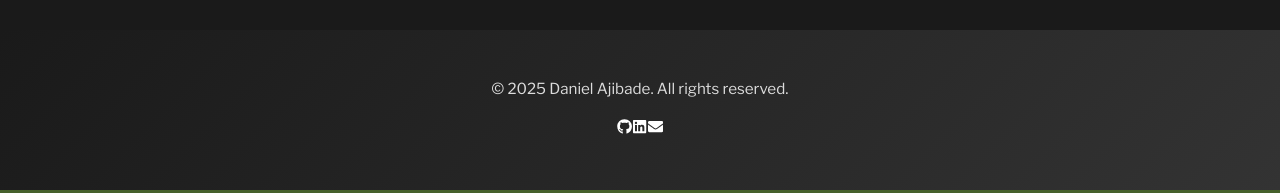
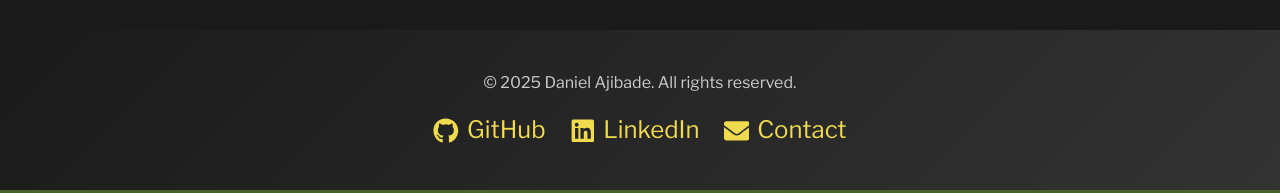
Before and after one commit to ade-wale68/ADEWALE-AJIBADE, a React (Vite) app: page / in a window 1280 px wide. Shown: the part 3469-3662 px from the top of the page. Built offline with nearby package versions, Linux system fonts and the light colour scheme.

Commit message:
Enhance Header and Footer components with improved styling and functionality

```diff
--- a/src/components/Footer.jsx
+++ b/src/components/Footer.jsx
@@ -5,29 +5,17 @@ import { FaGithub, FaLinkedin, FaEnvelope } from 'react-icons/fa';
 const Footer = () => {
     return (
         <footer className="footer">
-            <div className="footer-container">
-                <p className="footer-text">
-                    &copy; {new Date().getFullYear()} Daniel Ajibade. All rights reserved.
-                </p>
-                <div className="footer-social">
-                    <a
-                        href="https://github.com/yourusername"
-                        target="_blank"
-                        rel="noopener noreferrer"
-                        aria-label="GitHub"
-                    >
-                        <FaGithub className="footer-icon" />
+            <div className="footer-content">
+                <p>&copy; {new Date().getFullYear()} Daniel Ajibade. All rights reserved.</p>
+                <div className="social-links">
+                    <a href="https://github.com/yourusername" target="_blank" rel="noopener noreferrer">
+                        <FaGithub className="social-icon" /> GitHub
                     </a>
-                    <a
-                        href="https://linkedin.com/in/yourusername"
-                        target="_blank"
-                        rel="noopener noreferrer"
-                        aria-label="LinkedIn"
-                    >
-                        <FaLinkedin className="footer-icon" />
+                    <a href="https://linkedin.com/in/yourusername" target="_blank" rel="noopener noreferrer">
+                        <FaLinkedin className="social-icon" /> LinkedIn
                     </a>
-                    <a href="mailto:your.email@example.com" aria-label="Email">
-                        <FaEnvelope className="footer-icon" />
+                    <a href="mailto:your.email@example.com">
+                        <FaEnvelope className="social-icon" /> Contact
                     </a>
                 </div>
             </div>
--- a/src/components/Header.jsx
+++ b/src/components/Header.jsx
@@ -4,12 +4,16 @@ import "../styles/Header.css";
 const Header = () => {
   const [activeSection, setActiveSection] = useState("hero");
   const [menuOpen, setMenuOpen] = useState(false);
+  const [scrolled, setScrolled] = useState(false);
 
   // Highlight active section on scroll
   useEffect(() => {
     const handleScroll = () => {
       const sections = ["hero", "about", "tech-stack", "contact"];
       const position = window.scrollY + 120;
+
+      // Toggle scrolled class
+      setScrolled(window.scrollY > 50);
 
       sections.forEach((id) => {
         const section = document.getElementById(id);
@@ -28,11 +32,10 @@ const Header = () => {
     return () => window.removeEventListener("scroll", handleScroll);
   }, []);
 
-  // Close menu when clicking a link
   const handleNavClick = () => setMenuOpen(false);
 
   return (
-    <header className="header">
+    <header className={`header ${scrolled ? "scrolled" : ""}`}>
       <div className="header-title">
         <h2 className="brand-name">AJIBADE DANIEL. A.</h2>
       </div>
@@ -66,8 +69,6 @@ const Header = () => {
             >
               {item.label}
             </a>
-
-            {/* remove | element at end */}
             {index !== 3 && <span className="divider">|</span>}
           </React.Fragment>
         ))}
--- a/src/styles/Header.css
+++ b/src/styles/Header.css
@@ -14,6 +14,11 @@
   left: 0;
   z-index: 1000;
   border-bottom: 1px solid rgba(0, 0, 0, 0.05);
+}
+
+.hero-section.scrolled {
+  /* background-color: rgba(70, 97, 44, 0.0); fully transparent */
+  box-shadow: 0 2px 10px rgba(0,0,0,0.15); /* subtle shadow */
 }
 
 /* Brand Name */
```
